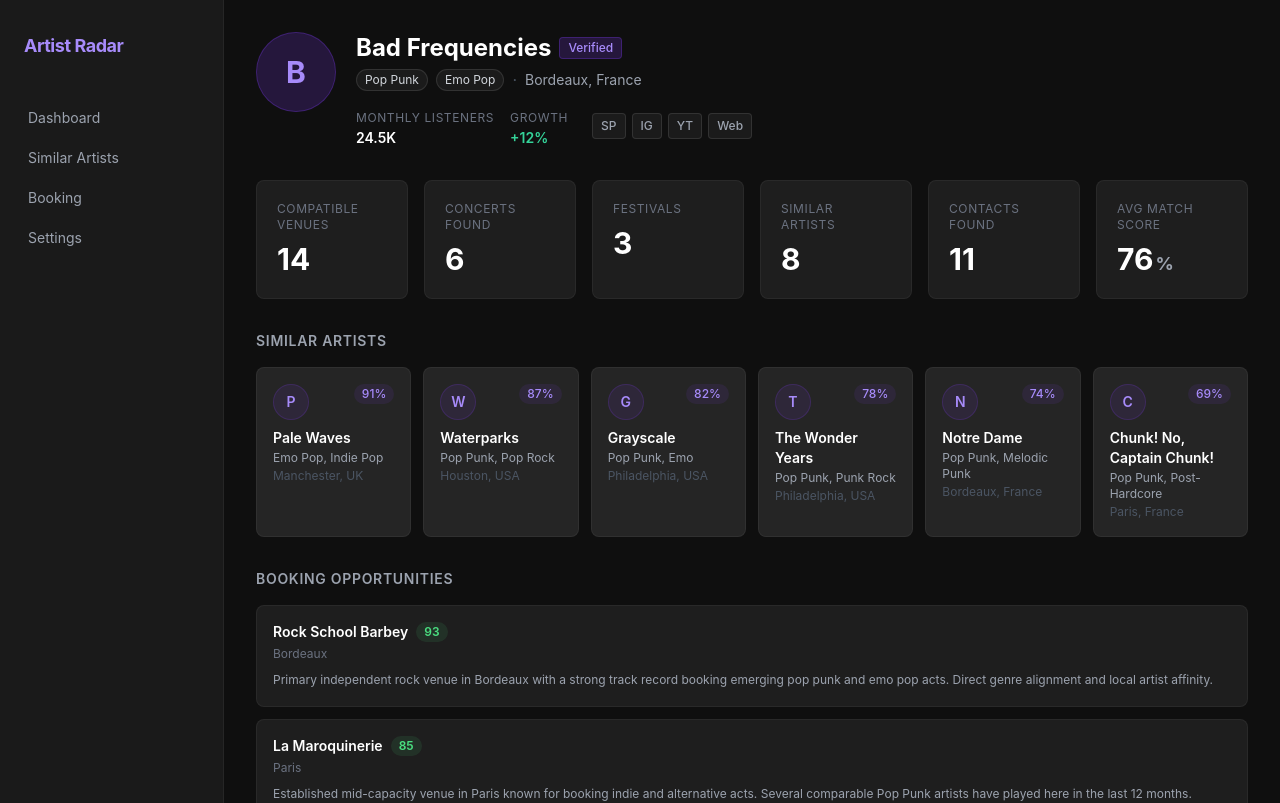
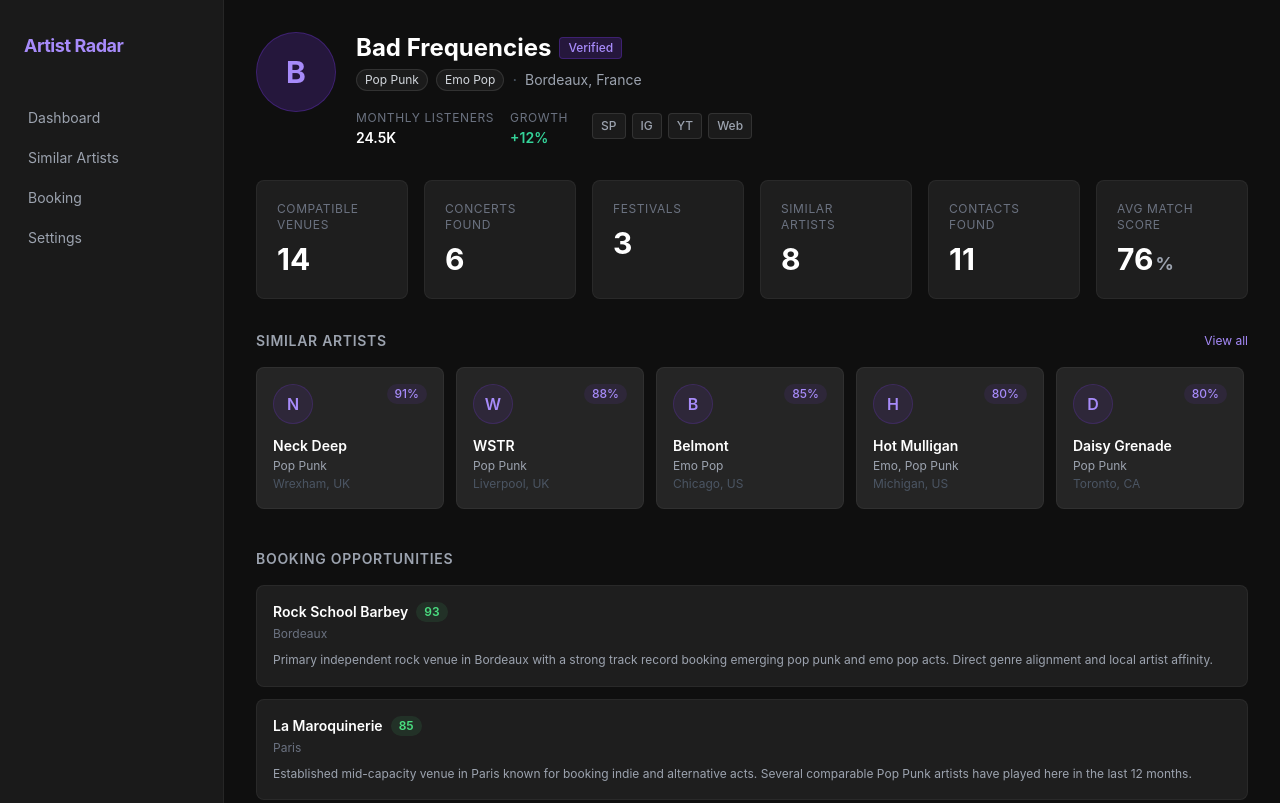
Before and after one commit to pissartel/Artist-Radar, a Next.js app in the folder frontend/: page /dashboard in a window 1280 px wide. Shown: the top 803 px of the page. Built offline with nearby package versions, Linux system fonts and the light colour scheme.

Commit message:
[FRONT][#13] Build Similar Artists section
Co-Authored-By: Claude Sonnet 4.6 <noreply@anthropic.com>

```diff
--- a/frontend/src/components/dashboard/SimilarArtistsSection.tsx
+++ b/frontend/src/components/dashboard/SimilarArtistsSection.tsx
@@ -6,10 +6,10 @@ interface SimilarArtistsSectionProps {
 
 function SimilarArtistCard({ artist }: { artist: SimilarArtist }) {
   return (
-    <div className="bg-card-alt rounded-lg p-4 border border-white/5 flex flex-col gap-2">
-      <div className="flex items-start justify-between">
-        <div className="w-9 h-9 rounded-full bg-accent/10 border border-accent/20 flex items-center justify-center flex-shrink-0">
-          <span className="text-accent-light text-sm font-semibold">
+    <div className="bg-card-alt rounded-lg p-4 border border-white/5 flex flex-col gap-3 min-w-[188px] flex-shrink-0">
+      <div className="flex items-start justify-between gap-2">
+        <div className="w-10 h-10 rounded-full bg-accent/10 border border-accent/20 flex items-center justify-center flex-shrink-0">
+          <span className="text-accent-light text-base font-semibold">
             {artist.name.charAt(0)}
           </span>
         </div>
@@ -31,10 +31,18 @@ export default function SimilarArtistsSection({
 }: SimilarArtistsSectionProps) {
   return (
     <section className="mb-8">
-      <h2 className="text-sm font-semibold text-gray-400 uppercase tracking-wider mb-4">
-        Similar Artists
-      </h2>
-      <div className="grid grid-cols-2 md:grid-cols-3 lg:grid-cols-6 gap-3">
+      <div className="flex items-center justify-between mb-4">
+        <h2 className="text-sm font-semibold text-gray-400 uppercase tracking-wider">
+          Similar Artists
+        </h2>
+        <button
+          type="button"
+          className="text-xs text-accent-light hover:text-white transition-colors"
+        >
+          View all
+        </button>
+      </div>
+      <div className="flex flex-row gap-3 overflow-x-auto pb-2 flex-wrap sm:flex-nowrap">
         {artists.map((artist) => (
           <SimilarArtistCard key={artist.id} artist={artist} />
         ))}
--- a/frontend/src/data/mockDashboardData.ts
+++ b/frontend/src/data/mockDashboardData.ts
@@ -37,46 +37,39 @@ const kpis: KpiMetric[] = [
 
 const similarArtists: SimilarArtist[] = [
   {
-    id: "pale-waves",
-    name: "Pale Waves",
-    genres: ["Emo Pop", "Indie Pop"],
-    location: "Manchester, UK",
+    id: "neck-deep",
+    name: "Neck Deep",
+    genres: ["Pop Punk"],
+    location: "Wrexham, UK",
     matchScore: 91,
   },
   {
-    id: "waterparks",
-    name: "Waterparks",
-    genres: ["Pop Punk", "Pop Rock"],
-    location: "Houston, USA",
-    matchScore: 87,
+    id: "wstr",
+    name: "WSTR",
+    genres: ["Pop Punk"],
+    location: "Liverpool, UK",
+    matchScore: 88,
   },
   {
-    id: "grayscale",
-    name: "Grayscale",
-    genres: ["Pop Punk", "Emo"],
-    location: "Philadelphia, USA",
-    matchScore: 82,
+    id: "belmont",
+    name: "Belmont",
+    genres: ["Emo Pop"],
+    location: "Chicago, US",
+    matchScore: 85,
   },
   {
-    id: "the-wonder-years",
-    name: "The Wonder Years",
-    genres: ["Pop Punk", "Punk Rock"],
-    location: "Philadelphia, USA",
-    matchScore: 78,
+    id: "hot-mulligan",
+    name: "Hot Mulligan",
+    genres: ["Emo", "Pop Punk"],
+    location: "Michigan, US",
+    matchScore: 80,
   },
   {
-    id: "notre-dame",
-    name: "Notre Dame",
-    genres: ["Pop Punk", "Melodic Punk"],
-    location: "Bordeaux, France",
-    matchScore: 74,
-  },
-  {
-    id: "chunk-no-captain-chunk",
-    name: "Chunk! No, Captain Chunk!",
-    genres: ["Pop Punk", "Post-Hardcore"],
-    location: "Paris, France",
-    matchScore: 69,
+    id: "daisy-grenade",
+    name: "Daisy Grenade",
+    genres: ["Pop Punk"],
+    location: "Toronto, CA",
+    matchScore: 80,
   },
 ];
 
```
